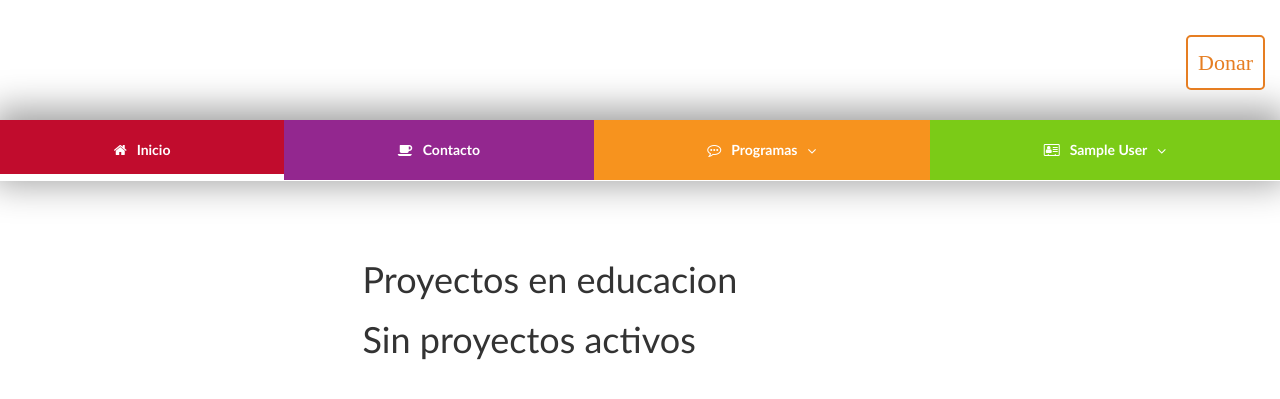
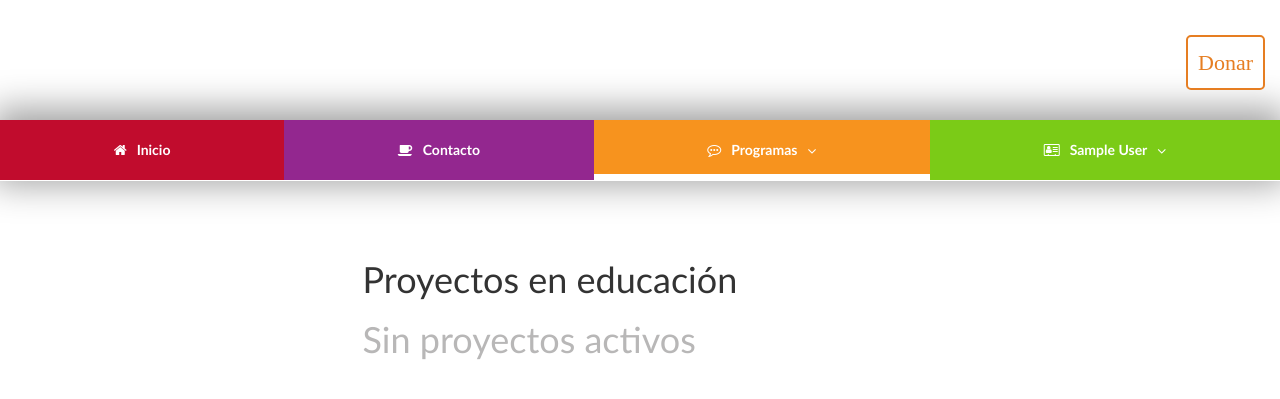
Before and after one commit to betomax-16/sistemaDeEvidenciasPisoDigno, a Laravel app: page /proyecto/EDUCACION in a window 1280 px wide. Shown: the top 399 px of the page. Run offline with Laravel 8, Linux system fonts and the light colour scheme; the visitor is signed in with stand-in values (Sample User, id 1); data that the repository does not hold is empty; settings files or empty folders that the repository lacks are supplied; some libraries are stand-ins or nearby versions; some web fonts are replaced.

Commit message:
manipulacion de clase active en menu

```diff
--- a/public/css/menu/menu.css
+++ b/public/css/menu/menu.css
@@ -91,6 +91,9 @@
   background: #fff;
   top: 0;
 }
+.nav-bar a img{
+  margin-top: 8px;
+}
 .btn-menu{
   color: #55acee;
   font-size: 25px;
@@ -162,7 +165,7 @@
   }
   .nav-bar a img{
     width: 200px;
-    margin-top: -111px;
+    margin-top: -88px;
   }
   /*donativos*/
   .nav-bar .donar{
@@ -227,7 +230,7 @@
   }
   .nav-bar a img{
     width: 200px;
-    margin-top: -111px;
+    margin-top: -88px;
   }
   /*donativos*/
   .nav-bar .donar{
@@ -292,7 +295,7 @@
   }
   .nav-bar a img{
     width: 200px;
-    margin-top: -111px;
+    margin-top: -88px;
   }
   /*donativos*/
   .nav-bar .donar{
--- a/public/css/proyectos/proyectos.css
+++ b/public/css/proyectos/proyectos.css
@@ -17,6 +17,7 @@
 }
 .listaProyectos li span{
   font-size: 19px;
+  flex: 2 1 auto;
 }
 .listaProyectos .circle{
   display: flex;
@@ -29,8 +30,7 @@
   padding-bottom: 0;
   padding-left: 13px;
   padding-right: 12px;
-  margin-left: 10%;
 }
 .btn-group, .btn-group-vertical{
-  margin-left: 10%;
+  flex: 2 1 auto;
 }
--- a/resources/views/layouts/menu/nav.blade.php
+++ b/resources/views/layouts/menu/nav.blade.php
@@ -13,31 +13,32 @@
     </div>
     <nav>
         <ul>
-            <li class="active"><a href="{{url('/')}}"><i class="fa fa-home" aria-hidden="true"></i>Inicio</a></li>
-            <li><a href="{{route('contacto')}}"><i class="fa fa-coffee" aria-hidden="true"></i>Contacto</a></li>
-            <li class="sub-menu">
+            <li id="inicio"><a href="{{url('/')}}"><i class="fa fa-home" aria-hidden="true"></i>Inicio</a></li>
+            <li id="contacto"><a href="{{route('contacto')}}"><i class="fa fa-coffee" aria-hidden="true"></i>Contacto</a></li>
+            <li id="programas" class="sub-menu">
                 <a href="#">
                     <i class="fa fa-commenting-o" aria-hidden="true"></i>Programas<i class="fa fa-angle-down cared" aria-hidden="true"></i>
                 </a>
                 <ul class="children">
-                    <li><a href="{{route('proyectosPorPrograma','VIVIENDA')}}">Vivienda</a></li>
-                    <li><a href="{{route('proyectosPorPrograma','SALUD')}}">Salud</a></li>
-                    <li><a href="{{route('proyectosPorPrograma','ALIMENTOS')}}">Alimentos</a></li>
-                    <li><a href="{{route('proyectosPorPrograma','EDUCACION')}}">Educación</a></li>
-                    <li><a href="{{route('proyectosPorPrograma','MEDIO_AMBIENTE')}}">Medio Ambiente</a></li>
+                    <li id="vivienda"><a href="{{route('proyectosPorPrograma','VIVIENDA')}}">Vivienda</a></li>
+                    <li id="salud"><a href="{{route('proyectosPorPrograma','SALUD')}}">Salud</a></li>
+                    <li id="alimentos"><a href="{{route('proyectosPorPrograma','ALIMENTOS')}}">Alimentos</a></li>
+                    <li id="educacion"><a href="{{route('proyectosPorPrograma','EDUCACION')}}">Educación</a></li>
+                    <li id="medio_ambiente"><a href="{{route('proyectosPorPrograma','MEDIO_AMBIENTE')}}">Medio Ambiente</a></li>
                 </ul>
             </li>
             @if (Auth::guest())
-            <li><a href="{{ url('/login') }}"><i class="fa fa-heartbeat" aria-hidden="true"></i>Iniciar Sesión</a></li>
-            @else @if(Auth::user()->role == 'ROLE_ADMIN')
-            <li><a href="{{route('usuario.index')}}"><i class="fa fa-user-circle-o" aria-hidden="true"></i>Usuarios</a></li>
+            <li id="login"><a href="{{ url('/login') }}"><i class="fa fa-heartbeat" aria-hidden="true"></i>Iniciar Sesión</a></li>
+            @else
+              @if(Auth::user()->role == 'ROLE_ADMIN')
+                <li id="usuarios"><a href="{{route('usuario.index')}}"><i class="fa fa-user-circle-o" aria-hidden="true"></i>Usuarios</a></li>
               @endif
-            <li class="sub-menu">
+              <li id="login" class="sub-menu">
                   <a href="#">
                       <i class="fa fa-address-card-o" aria-hidden="true"></i></i>{{ Auth::user()->nombre }}<i class="fa fa-angle-down cared" aria-hidden="true"></i>
                   </a>
                   <ul class="children">
-                    <li>
+                      <li id="logout">
                           <a href="{{ url('/logout') }}" onclick="event.preventDefault(); document.getElementById('logout-form').submit();">
                         Cerrar Sesión
                     </a>
--- a/resources/views/proyectos/asignarParticipante.blade.php
+++ b/resources/views/proyectos/asignarParticipante.blade.php
@@ -84,4 +84,10 @@
   var token = '{{ Session::token() }}';
   var proyecto = '{{$proyecto->nombre}}';
 </script>
+<script type="text/javascript">
+  $(document).ready(function () {
+    $('#programas').addClass('active');
+    $('#{{ strtolower($proyecto->tipo) }}').addClass('active');
+  });
+</script>
 @endsection
--- a/resources/views/proyectos/editarProyecto.blade.php
+++ b/resources/views/proyectos/editarProyecto.blade.php
@@ -42,4 +42,10 @@
 @section('javascripts')
 <script type="text/javascript" src="{{asset('js/bootbox.min.js')}}"></script>
 <script type="text/javascript" src="{{asset('js/Proyectos/updateProyecto.js')}}"></script>
+<script type="text/javascript">
+  $(document).ready(function () {
+    $('#programas').addClass('active');
+    $('#{{ strtolower(Session::get("programa")) }}').addClass('active');
+  });
+</script>
 @endsection
--- a/resources/views/proyectos/listaProyectos.blade.php
+++ b/resources/views/proyectos/listaProyectos.blade.php
@@ -8,11 +8,21 @@
     <div class="row">
       <div class="col-md-3"></div>
         <div class="col-md-6">
-          <h1 class="text-xs-center">Proyectos en <span>{{$programa}}</span></h1>
+          <h1 class="text-xs-center">
+            Proyectos en <span>
+              @if(strtolower($programa) == 'educacion')
+                educación
+              @elseif(strtolower($programa) == 'medio_ambiente')
+                medio ambiente
+              @else
+                {{$programa}}
+              @endif
+              </span>
+          </h1>
           @if(count($proyectos) == 0 and !Auth::guest() and Auth::user()->role == 'ROLE_PROVIDER')
-            <h1 class="display-4 text-md-center">No participa en ningún proyecto.</h1>
+            <h1 class="display-4 text-md-center" style="color:#B8B7B7;">No participa en ningún proyecto.</h1>
           @elseif(count($proyectos) == 0)
-            <h1 class="display-4 text-md-center">Sin proyectos activos</h1>
+            <h1 class="display-4 text-md-center" style="color:#B8B7B7;">Sin proyectos activos</h1>
           @endif
           @if(count($proyectos) > 0)
             <ul class="listaProyectos">
@@ -50,4 +60,10 @@
 @endsection
 @section('javascripts')
 <script type="text/javascript" src="{{asset('js/Proyectos/deleteProyecto.js')}}"></script>
+<script type="text/javascript">
+  $(document).ready(function () {
+    $('#programas').addClass('active');
+    $('#{{ strtolower($programa) }}').addClass('active');
+  });
+</script>
 @endsection
--- a/resources/views/usuarios/administrado/agregarUsuarios.blade.php
+++ b/resources/views/usuarios/administrado/agregarUsuarios.blade.php
@@ -84,5 +84,9 @@
 </div>
 @endsection
 @section('javascripts')
-
+<script type="text/javascript">
+  $(document).ready(function () {
+    $('#usuarios').addClass('active');
+  });
+</script>
 @endsection
--- a/resources/views/usuarios/administrado/editarUsuario.blade.php
+++ b/resources/views/usuarios/administrado/editarUsuario.blade.php
@@ -84,5 +84,9 @@
 </div>
 @endsection
 @section('javascripts')
-
+<script type="text/javascript">
+  $(document).ready(function () {
+    $('#usuarios').addClass('active');
+  });
+</script>
 @endsection
--- a/resources/views/usuarios/administrado/listaUsuarios.blade.php
+++ b/resources/views/usuarios/administrado/listaUsuarios.blade.php
@@ -55,4 +55,9 @@
 @section('javascripts')
 <script type="text/javascript" src="{{asset('js/bootbox.min.js')}}"></script>
 <script type="text/javascript" src="{{asset('js/Usuarios/deleteUsuario.js')}}"></script>
+<script type="text/javascript">
+  $(document).ready(function () {
+    $('#usuarios').addClass('active');
+  });
+</script>
 @endsection
--- a/resources/views/usuarios/proveedorEvidencias/crearEvidencia.blade.php
+++ b/resources/views/usuarios/proveedorEvidencias/crearEvidencia.blade.php
@@ -150,4 +150,10 @@
   var token = '{{ Session::token() }}';
   var imageDefault = '{{asset("imagenes/evidencias/foto.png")}}'
 </script>
+<script type="text/javascript">
+  $(document).ready(function () {
+    $('#programas').addClass('active');
+    $('#{{ strtolower(App\Proyecto::find(Session::get("proyecto"))->tipo) }}').addClass('active');
+  });
+</script>
 @endsection
--- a/resources/views/usuarios/proveedorEvidencias/editarEvidencia.blade.php
+++ b/resources/views/usuarios/proveedorEvidencias/editarEvidencia.blade.php
@@ -191,4 +191,10 @@
   var token = '{{ Session::token() }}';
   var imageDefault = '{{asset("imagenes/evidencias/foto.png")}}'
 </script>
+<script type="text/javascript">
+  $(document).ready(function () {
+    $('#programas').addClass('active');
+    $('#{{ strtolower(App\Proyecto::find(Session::get("proyecto"))->tipo) }}').addClass('active');
+  });
+</script>
 @endsection
--- a/resources/views/welcome.blade.php
+++ b/resources/views/welcome.blade.php
@@ -294,5 +294,9 @@
         });
 
     </script>
-
+    <script type="text/javascript">
+      $(document).ready(function () {
+        $('#inicio').addClass('active');
+      });
+    </script>
     @endsection
```
Also changed, not shown: resources/views/auth/login.blade.php (+7 -0 lines), resources/views/proyectos/crearProyecto.blade.php (+6 -1 lines), resources/views/usuarios/proveedorEvidencias/buscarEvidencias.blade.php (+9 -0 lines), resources/views/visitante/contacto.blade.php (+4 -6 lines). Lines whose indentation alone changed are shown as unchanged.
